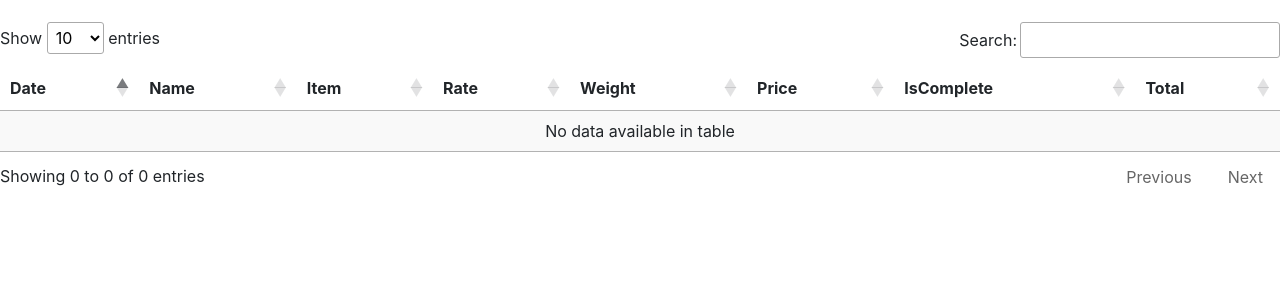
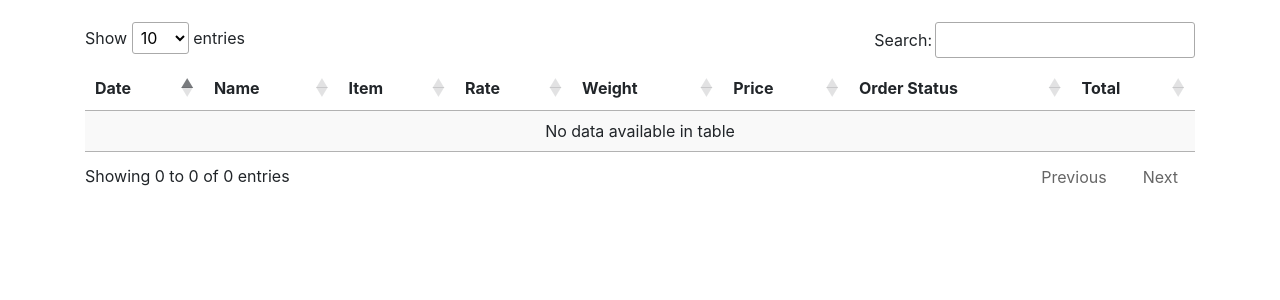
Before and after one commit to catrawalkar/ratnanjali, a Node server app: page /order/all in a window 1280 px wide. Shown: the part 58-358 px from the top of the page. Run offline with Node 20, Linux system fonts and the light colour scheme; data that the repository does not hold is empty; some libraries are stand-ins or nearby versions.

Commit message:
add datatable

```diff
--- a/views/order/all.ejs
+++ b/views/order/all.ejs
@@ -5,8 +5,8 @@
     } );
 </script>
 
-
-<table id="table_id" class="display">
+<div class="container">
+    <table id="table_id" class="display">
     <thead>
         <tr>
             <th>Date</th>
@@ -15,7 +15,7 @@
             <th>Rate</th>
             <th>Weight</th>
             <th>Price</th>
-            <th>IsComplete</th>
+            <th>Order Status</th>
             <th>Total</th>
         </tr>
     </thead>
@@ -28,11 +28,17 @@
             <td><%= order.rate %></td>
             <td><%= order.weight %></td>
             <td><%= order.price %></td>
-            <td><%= order.isComplete %></td>
+            <% if(order.isComplete == true){ %>
+            <td> Completed </td>
+            <% }
+            else {  %>
+            <td> Incomplete </td>
+            <% } %>
             <td><%= order.total %></td>
         </tr>
         <% }) %>
     </tbody>
 </table>
+</div>
 
 <% include ../partials/footer %>
```
